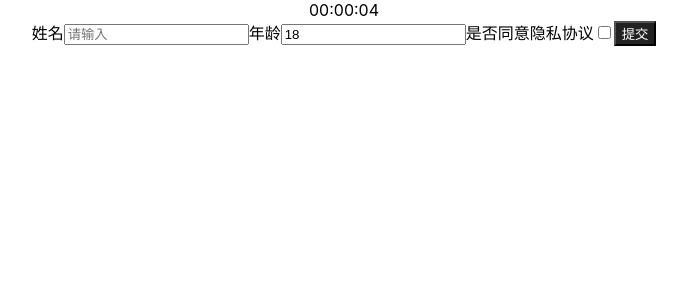
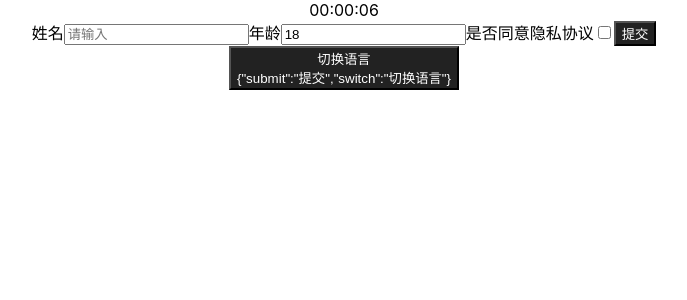
Before and after one commit to mobilesite/learn-react, a React (Create React App) app: page / in a window 1280 px wide. Shown: the top 300 px of the page, without its empty margins (296-983 px from the left). Built offline with nearby package versions, Linux system fonts and the light colour scheme.

Commit message:
feat: 主题切换

```diff
--- a/src/App.js
+++ b/src/App.js
@@ -1,24 +1,47 @@
 import React, { Suspense } from 'react';
 import './App.css';
 import Form from './Form';
+import ToggleThemeButton from './ToggleThemeButton';
 import { ThemeContext, themes } from './theme-context';
 import { LanguageContext, languages } from './language-context';
 
 const BuyButton = React.lazy(() => import('./BuyButton'));
 
-function App() {
+class App extends React.Component {
+  constructor(props) {
+    super(props);
+
+    this.toggleTheme = () => {
+      this.setState(state => {
+        return {
+          theme: state.theme === themes.dark
+            ? themes.light
+            : themes.dark
+        }
+      })
+    };
+
+    this.state = {
+      theme: themes.dark,
+      toggleTheme: this.toggleTheme,
+    };
+  }
+
+  render() {
     return (
-    <ThemeContext.Provider value={themes.dark}>
+      <ThemeContext.Provider value={this.state}>
         <LanguageContext.Provider value={languages.zhCn}>
           <Suspense fallback={<div>loading...</div>}>
             <div className="App">
-            <BuyButton/>
-            <Form/>
+              <BuyButton />
+              <Form />
+              <ToggleThemeButton/>
             </div>
           </Suspense>
         </LanguageContext.Provider>
       </ThemeContext.Provider>
     );
   }
+}
 
 export default App;
--- a/src/Form/index.js
+++ b/src/Form/index.js
@@ -38,13 +38,10 @@ export default class Form extends React.Component {
   }
 
   render() {
-    const theme = this.context;
-    debugger;
-
     return (
       <ThemeContext.Consumer>
         {
-          theme => (
+          ({theme}) => (
             <LanguageContext.Consumer>
               {
                 language => (
@@ -79,7 +76,6 @@ export default class Form extends React.Component {
 
                     <input
                       type="submit"
-                      value="提交"
                       value={language.submit}
                       style={{
                         backgroundColor: theme.background,
--- /dev/null
+++ b/src/ToggleThemeButton/index.js
@@ -0,0 +1,27 @@
+import { ThemeContext } from '../theme-context';
+import { LanguageContext } from '../language-context';
+
+export default function ToggleThemeButton() {
+  return <ThemeContext.Consumer>
+    {
+      ({theme, toggleTheme}) => (
+        <LanguageContext.Consumer>
+          {
+            (language) => (
+              <button
+                onClick={toggleTheme}
+                style={{
+                  backgroundColor: theme.background,
+                  color: theme.foreground
+                }}
+              >
+                {language.switch}
+                <div>{JSON.stringify(language)}</div>
+              </button>
+            )
+          }
+        </LanguageContext.Consumer>
+      )
+    }
+  </ThemeContext.Consumer>
+}
--- a/src/language-context.js
+++ b/src/language-context.js
@@ -2,10 +2,12 @@ import React from 'react';
 
 export const languages = {
   zhCn: {
-    submit: '提交'
+    submit: '提交',
+    switch: '切换语言'
   },
   en: {
-    submit: 'submit'
+    submit: 'submit',
+    switch: 'toggle language'
   }
 }
 
--- a/src/theme-context.js
+++ b/src/theme-context.js
@@ -12,5 +12,7 @@ export const themes = {
 };
 
 export const ThemeContext = React.createContext(
-  themes.dark // 默认值
+  {
+    theme: themes.dark, // 默认值
+  }
 );
```
Lines whose indentation alone changed are shown as unchanged.
